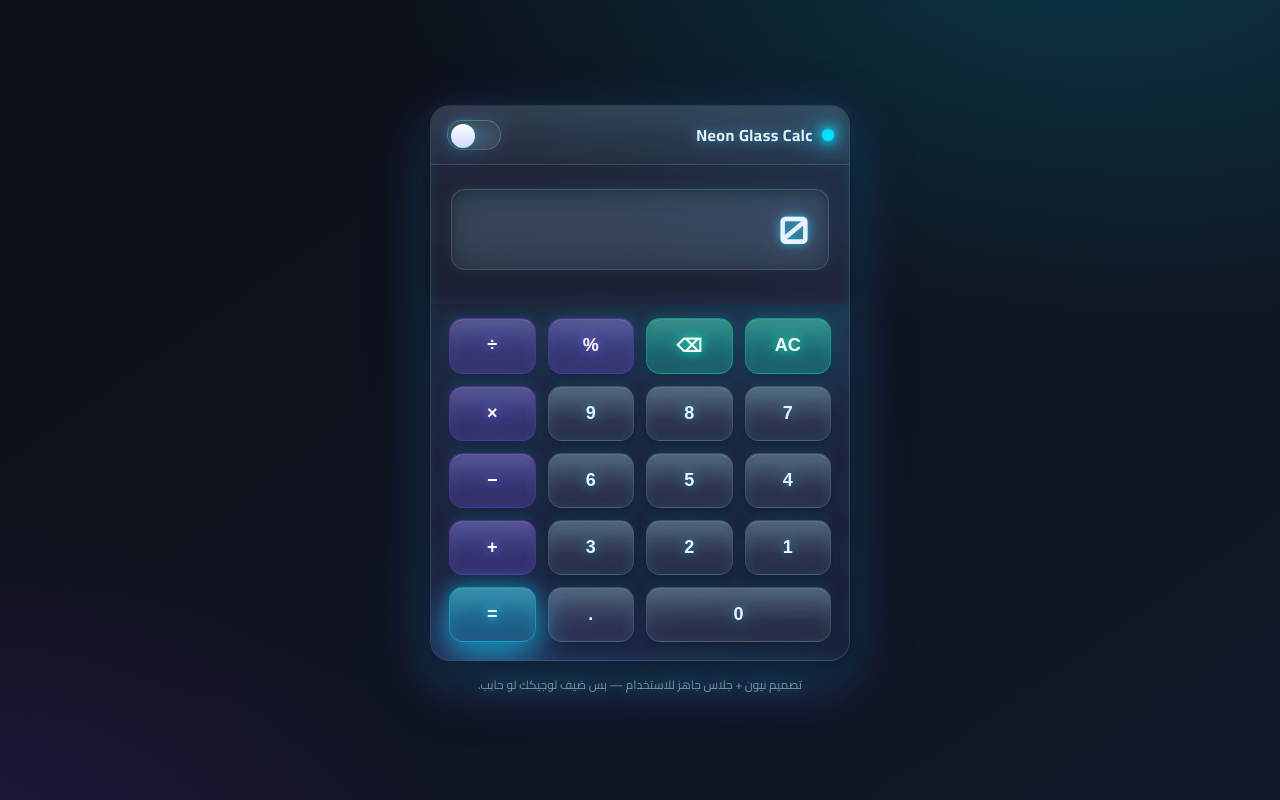
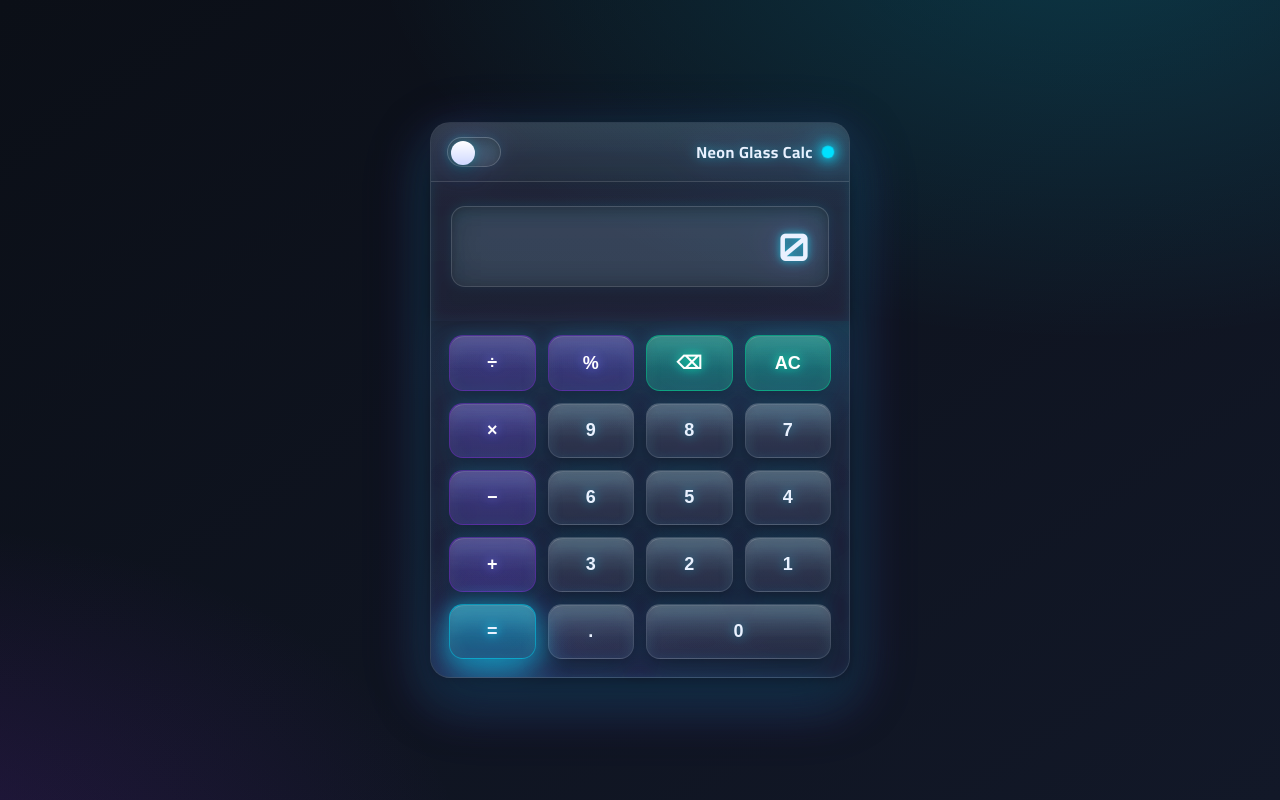
Before and after one commit to Abd-Elrahman-Taha/Calculater, a plain HTML site: page index.html in a window 1280 px wide. Drawn offline with Linux system fonts and the light colour scheme.

Commit message:
Removed a Text

```diff
--- a/index.html
+++ b/index.html
@@ -300,7 +300,6 @@
         <button class="btn eq" data-action="equal">=</button>
       </div>
     </div>
-    <div class="foot">تصميم نيون + جلاس جاهز للاستخدام — بس ضيف لوجيكك لو حابب.</div>
   </div>
 
   <script>
```
